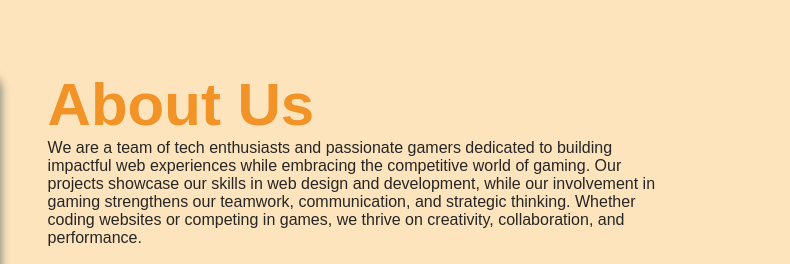
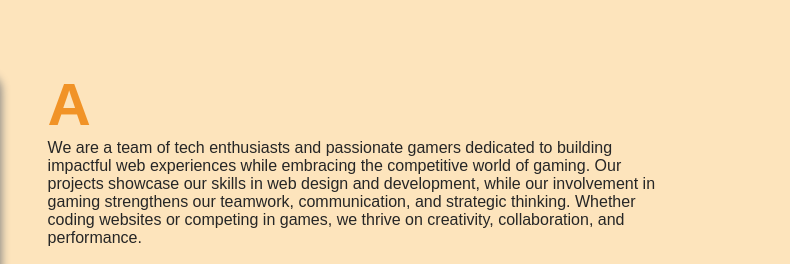
Before and after one commit to sbunited74x-cpu/group-six-portfolio, a plain HTML site: page index.html in a window 1280 px wide. Shown: the part 820-1084 px from the top of the page, 490-1280 px from the left. Drawn offline with nearby package versions, Linux system fonts and the light colour scheme.

Commit message:
text change

```diff
--- a/index.html
+++ b/index.html
@@ -40,7 +40,7 @@
                 <img src="img/abut.png" alt="" style="width:100%; height:100%;">
             </div>
             <div class="about-col-2">
-                <h1 class="sub-title">About Us</h1>
+                <h1 class="sub-title">A</h1>
                 <p>
                     We are a team of tech enthusiasts and passionate gamers dedicated to building impactful web experiences while embracing the competitive world of gaming.
 
```
